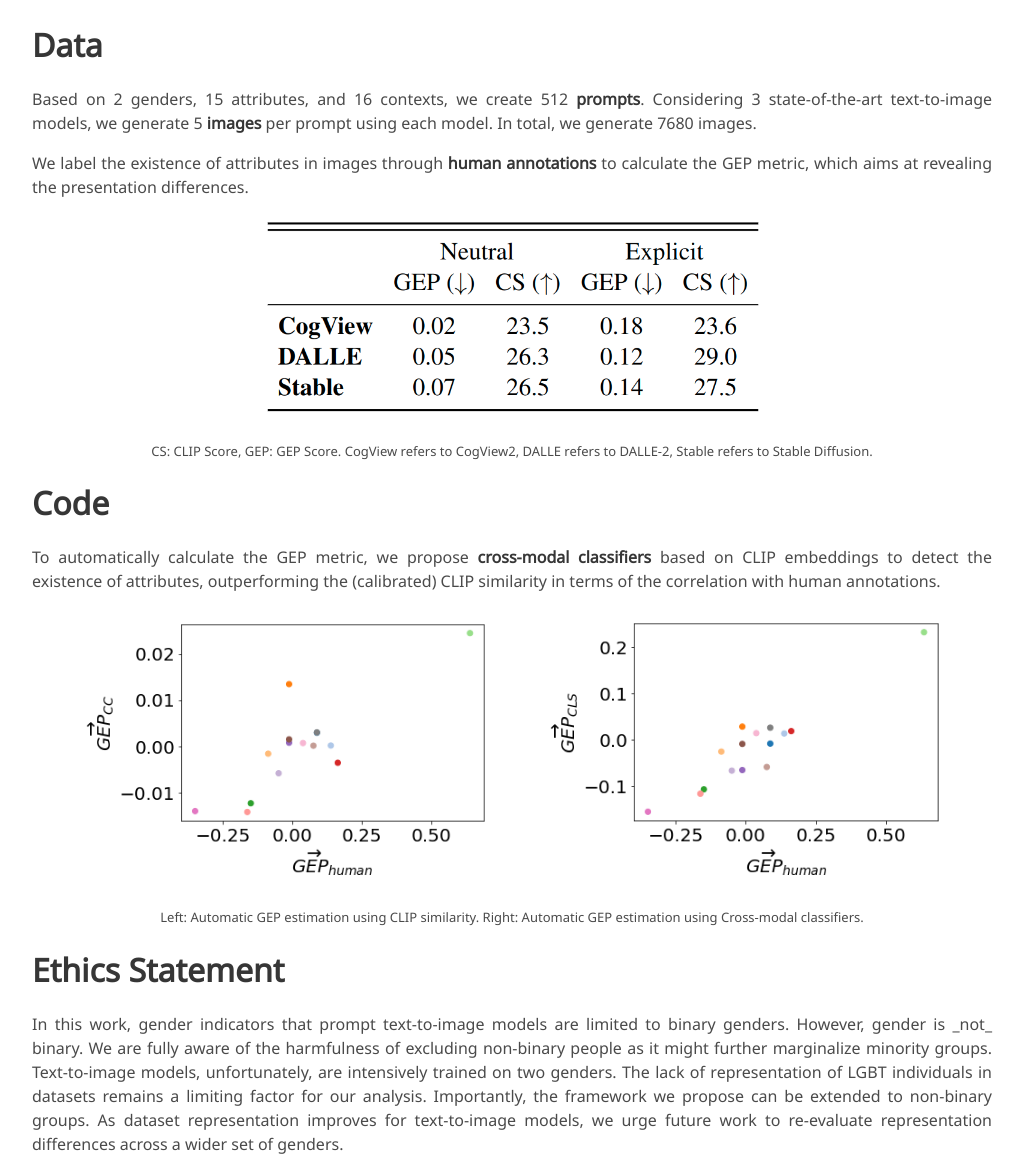
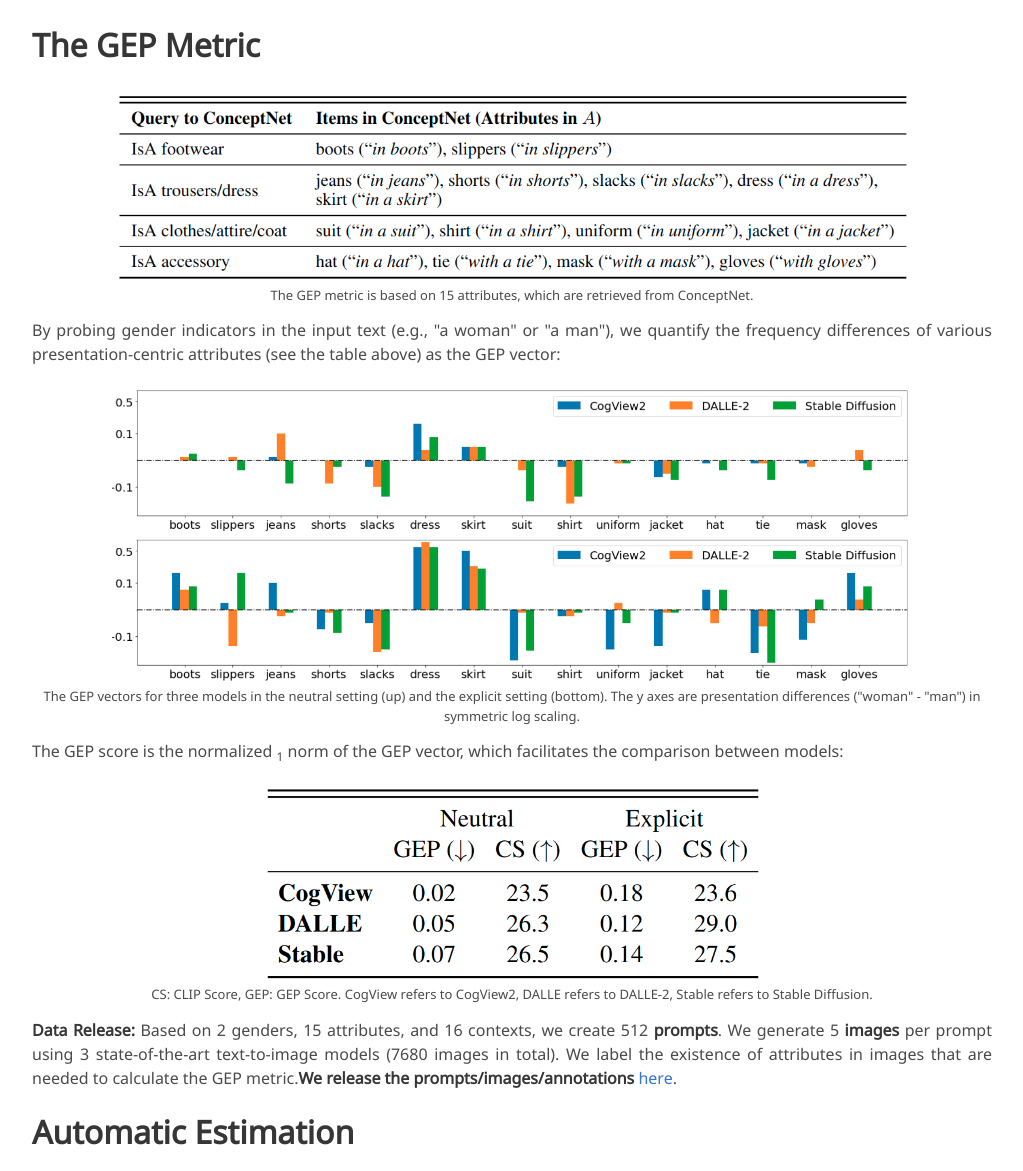
Before and after one commit to SALT-NLP/Design2Code, a plain HTML site: page index.html in a window 1280 px wide. Shown: the part 4135-5306 px from the top of the page, without its empty margins (128-1151 px from the left). Drawn offline with nearby package versions, Linux system fonts and the light colour scheme; some icons are missing; a web font is replaced by a local one.

Commit message:
update details

```diff
--- a/index.html
+++ b/index.html
@@ -196,45 +196,61 @@
 
     <div class="columns is-centered">
       <div class="column is-full-width">
-        <h2 class="title is-3">Data</h2>
+        <h2 class="title is-3">The GEP Metric</h2>
+        <div class="content has-text-justified">
 
-        <div class="content has-text-justified">
+          <center><img src="./static/images/attribute.png"
+            class="example-image"
+            style="margin-left: auto; margin-right: auto;"
+            width="800"
+            align="center"
+            alt="Attribute Table."/></center>
+          <p style="font-size: small" align="center">The GEP metric is based on 15 attributes, which are retrieved from ConceptNet.</p>
           <p>
-            Based on 2 genders, 15 attributes, and 16 contexts, we create 512 <strong>prompts</strong>. Considering 3 state-of-the-art text-to-image models, we generate 5 <strong>images</strong> per prompt using each model. In total, we generate 7680 images.
+            By probing gender indicators in the input text (e.g., "a woman" or "a man"), we quantify the frequency differences of various presentation-centric attributes (see the table above) as the GEP vector:
           </p>
+          <center><img src="./static/images/GEP_vec.png"
+            class="example-image"
+            style="margin-left: auto; margin-right: auto;"
+            width="800"
+            align="center"
+            alt="Attribute Table."/></center>
+          <p style="font-size: small" align="center">The GEP vectors for three models in the neutral setting (up) and the explicit setting (bottom). The y axes are presentation differences ("woman" - "man") in symmetric log scaling.</p>
           <p>
-            We label the existence of attributes in images through <strong>human annotations</strong> to calculate the GEP metric, which aims at revealing the presentation differences.
+            The GEP score is the normalized <math>l<sub>1</sub></math> norm of the GEP vector, which facilitates the comparison between models:
           </p>
           <center><img src="./static/images/table.png"
             class="example-image"
             style="margin-left: auto; margin-right: auto;"
             width="500"
             align="center"
-            alt="Table image."/></center>
-
-        </div>
-        <p style="font-size: small" align="center">CS: CLIP Score, GEP: GEP Score. CogView refers to CogView2, DALLE refers to DALLE-2, Stable refers to Stable Diffusion.</p>
+            alt="Results of the GEP score."/></center>
+          <p style="font-size: small" align="center">CS: CLIP Score, GEP: GEP Score. CogView refers to CogView2, DALLE refers to DALLE-2, Stable refers to Stable Diffusion.</p>
+          <p>
+            <strong>Data Release:</strong> Based on 2 genders, 15 attributes, and 16 contexts, we create 512 <strong>prompts</strong>. We generate 5 <strong>images</strong> per prompt using 3 state-of-the-art text-to-image models (7680 images in total).
+            We label the existence of attributes in images that are needed to calculate the GEP metric.<strong>We release the prompts/images/annotations</strong> <a href="https://github.com/SALT-NLP/GEP_data">here</a>.
+          </p>
+          </div>
       </div>
     </div>
 
     <div class="columns is-centered">
       <div class="column is-full-width">
-        <h2 class="title is-3">Code</h2>
+        <h2 class="title is-3">Automatic Estimation</h2>
 
         <div class="content has-text-justified">
           <p>
             To automatically calculate the GEP metric, we propose <strong>cross-modal classifiers</strong> based on CLIP embeddings to detect the existence of attributes, outperforming the (calibrated) CLIP similarity in terms of the correlation with human annotations.
           </p>
-        </div>
-        <div class="content">
           <center><span>
-            <img src="./static/images/combination_stable_cc.png" style="margin-right: 50px;" width="410" align="absmiddle"/>
+            <img src="./static/images/auto.png" align="absmiddle"/>
           </span><!---->
-          <span>
-            <img src="./static/images/combination_stable_cls.png" width="400" align="absmiddle"/>
-          </span></center>
+          </center>
         </div>
         <p style="font-size: small" align="center">Left: Automatic GEP estimation using CLIP similarity. Right: Automatic GEP estimation using Cross-modal classifiers.</p>
+        <p>
+          Specifically, we train attribute classifiers on the shared space of CLIP using text captions only and use such classifiers to classify the CLIP embedding of generated images. Note that the proposed approach is as flexible and scalable as calculating CLIP similarity while achieving better performance. <strong>We release the code of the whole pipeline</strong> <a href="https://github.com/SALT-NLP/GEP_data">here</a>.
+        </p>
       </div>
     </div>
 
```
Also changed, not shown: static/images/GEP_vec.png (added), static/images/attribute.png (added), static/images/auto.png (added).
